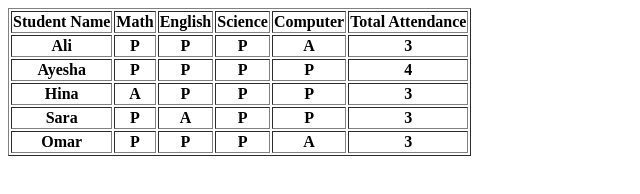
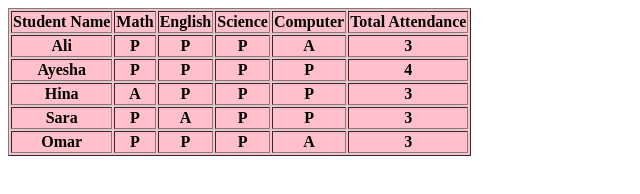
Before and after one commit to Iampro0786/Assignment-6, a plain HTML site: page index.html in a window 1280 px wide. Shown: the whole page, without its empty margins (0-640 px from the left). Drawn offline with Linux system fonts and the light colour scheme.

Commit message:
Update index.html
some changes

```diff
--- a/index.html
+++ b/index.html
@@ -6,7 +6,7 @@
     <title>Document</title>
 </head>
 <body>
-    <table border="1">
+    <table border="1" bgcolor="pink">
         <tr>
             <th>Student Name</th>
             <th>Math</th>
@@ -57,4 +57,5 @@
         </tr>
     </table>
 </body>
+
 </html>
```
